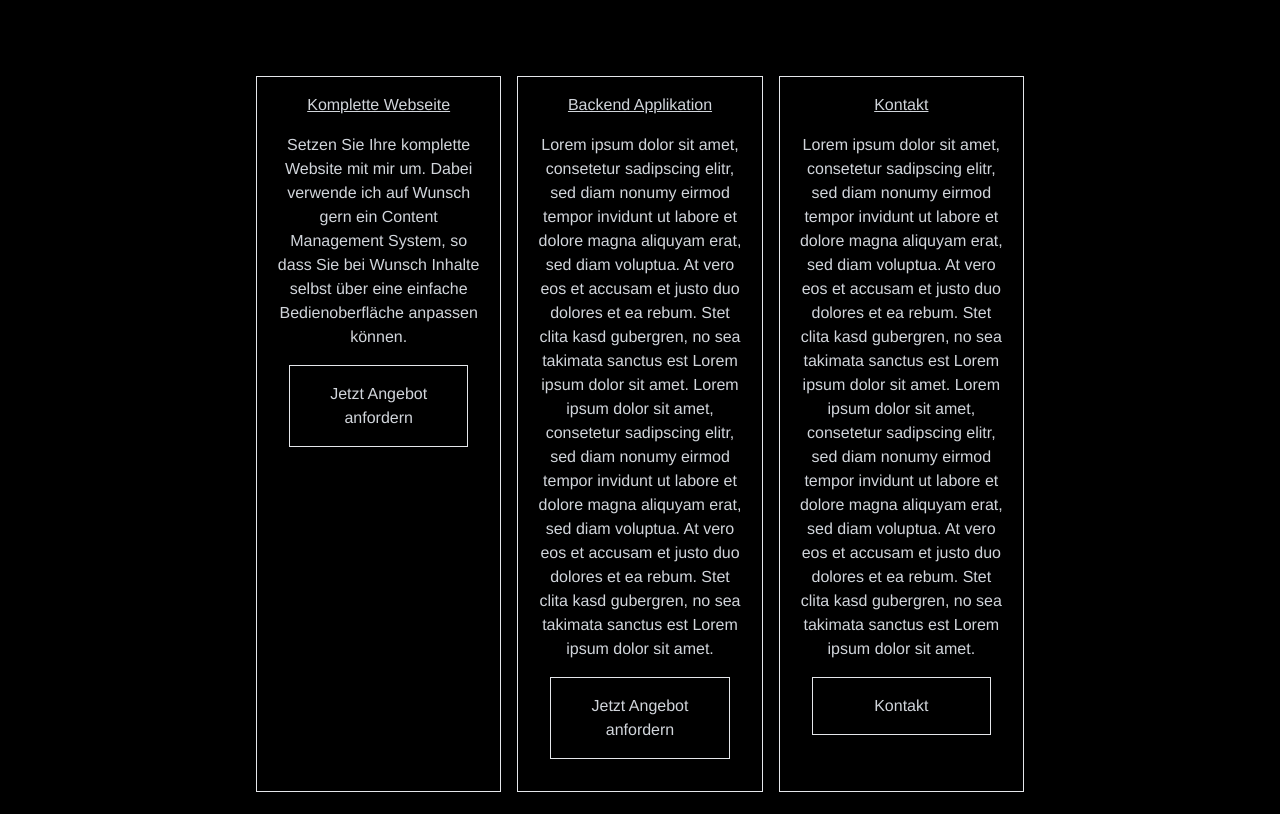
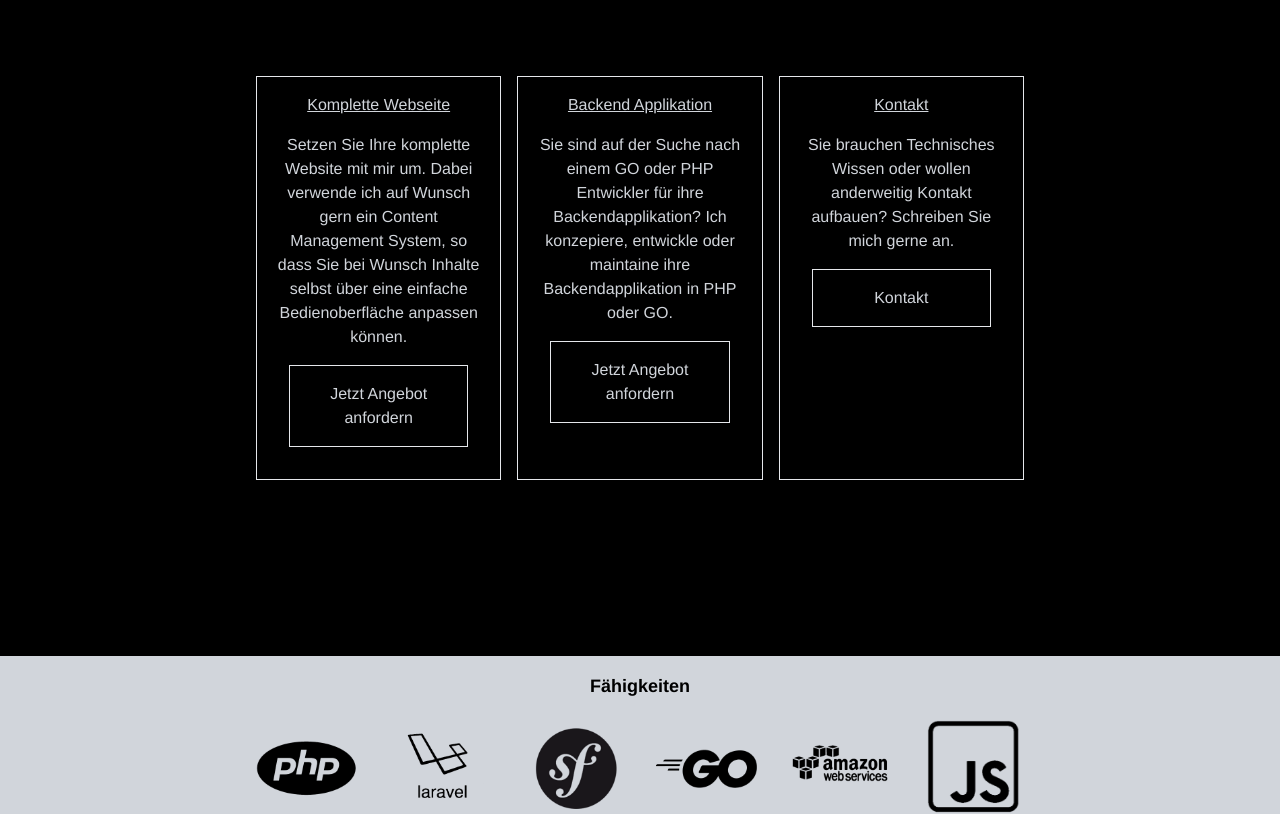
Before and after one commit to ThomasAKaestner/thomaskaestner, a Vue app: page / in a window 1280 px wide. Shown: the part 1760-2574 px from the top of the page. Built offline with nearby package versions, Linux system fonts and the light colour scheme.

Commit message:
adding products

```diff
--- a/src/components/MyProducts.vue
+++ b/src/components/MyProducts.vue
@@ -13,35 +13,27 @@
               System, so dass Sie bei Wunsch Inhalte selbst über eine einfache Bedienoberfläche anpassen können.
             </div>
             <div class="border p-4 m-4 cursor-pointer">
-              Jetzt Angebot anfordern
+              <a href="#contact">Jetzt Angebot anfordern</a>
             </div>
           </div>
           <div class="border p-4">
             <h3 class="pb-4 underline">Backend Applikation</h3>
             <div>
-              Lorem ipsum dolor sit amet, consetetur sadipscing elitr, sed diam nonumy eirmod tempor invidunt ut labore
-              et dolore magna aliquyam erat, sed diam voluptua. At vero eos et accusam et justo duo dolores et ea rebum.
-              Stet clita kasd gubergren, no sea takimata sanctus est Lorem ipsum dolor sit amet. Lorem ipsum dolor sit
-              amet, consetetur sadipscing elitr, sed diam nonumy eirmod tempor invidunt ut labore et dolore magna
-              aliquyam erat, sed diam voluptua. At vero eos et accusam et justo duo dolores et ea rebum. Stet clita kasd
-              gubergren, no sea takimata sanctus est Lorem ipsum dolor sit amet.
+              Sie sind auf der Suche nach einem GO oder PHP Entwickler für ihre Backendapplikation? Ich konzepiere,
+              entwickle oder maintaine ihre Backendapplikation in PHP oder GO.
             </div>
             <div class="border p-4 m-4 cursor-pointer">
-              Jetzt Angebot anfordern
+              <a href="#contact">Jetzt Angebot anfordern</a>
             </div>
           </div>
           <div class="border p-4">
             <h3 class="pb-4 underline">Kontakt</h3>
             <div>
-              Lorem ipsum dolor sit amet, consetetur sadipscing elitr, sed diam nonumy eirmod tempor invidunt ut labore
-              et dolore magna aliquyam erat, sed diam voluptua. At vero eos et accusam et justo duo dolores et ea rebum.
-              Stet clita kasd gubergren, no sea takimata sanctus est Lorem ipsum dolor sit amet. Lorem ipsum dolor sit
-              amet, consetetur sadipscing elitr, sed diam nonumy eirmod tempor invidunt ut labore et dolore magna
-              aliquyam erat, sed diam voluptua. At vero eos et accusam et justo duo dolores et ea rebum. Stet clita kasd
-              gubergren, no sea takimata sanctus est Lorem ipsum dolor sit amet.
+              Sie brauchen Technisches Wissen oder wollen anderweitig Kontakt aufbauen?
+              Schreiben Sie mich gerne an.
             </div>
             <div class="border p-4 m-4 cursor-pointer">
-              Kontakt
+              <a href="#contact">Kontakt</a>
             </div>
           </div>
         </div>
```
